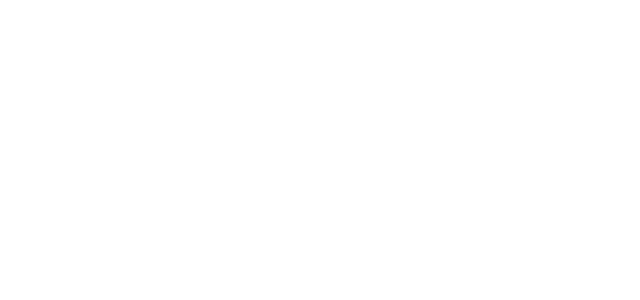
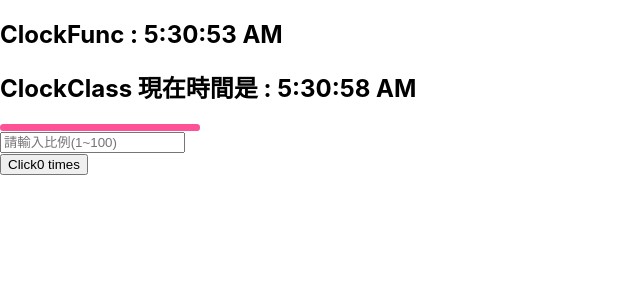
Before and after one commit to leodu1228/ReactProject, a React (Create React App) app: page / in a window 1280 px wide. Shown: the top 300 px of the page, without its empty margins (0-640 px from the left). Built offline with nearby package versions, Linux system fonts and the light colour scheme.

Commit message:
Progress Component
Use useState to replace class component

```diff
--- /dev/null
+++ b/src/Components/Button/index.js
@@ -0,0 +1,25 @@
+import React from 'react';
+
+
+export default class Button extends React.PureComponent{
+    constructor(props){
+        super(props);
+        this.state = {count: 0,};
+    }
+
+    updateCount(){
+        this.setState( (preState, props)=>{
+            return {count: preState.count+1}
+        });
+    }
+
+    render(){
+        return(
+            <div>
+                <button onClick = {()=> this.updateCount()}>
+                    Click{this.state.count} times
+                </button>
+            </div>
+        )
+    }
+}
--- a/src/Components/ClockClass/index.js
+++ b/src/Components/ClockClass/index.js
@@ -1,5 +1,6 @@
 import React from 'react';
-// Version 1
+
+// // Version 1
 // export default class ClockClass extends React.Component{
 //     constructor(props) {
 //         super(props);
@@ -30,7 +31,6 @@
 //     }
 // };
 
-
 /*
 當 prop 或 state 有變化時，就會產生更新。當一個 component 被重新 render 時，其生命週期將會依照下列的順序呼叫這些方法：
 
@@ -46,7 +46,7 @@
 export default class ClockClass extends React.Component{
   constructor(props){
   super(props);
-  this.state= {time: new Date()}
+  this.state= {time: new Date()} // 初始化 state.time的值
   }
 
 
--- a/src/Components/MouseTracker/index.js
+++ b/src/Components/MouseTracker/index.js
@@ -1,10 +1,10 @@
 import React from 'react';
 
-class Cat extends React.Component{
+class ManLogo extends React.Component{
   render(){
     const mouse = this.props.mouse;
     return(
-      <img src = {[require("../../cat.jpg")]} style={{position: 'absolute', left: mouse.x,
+      <img alt= '' src="../../man.png" style={{position: 'absolute', left: mouse.x,
       top: mouse.y}}/>
     );
   }
@@ -37,12 +37,12 @@
 class MouseTracker extends React.Component{
   render(){
     return(
-      <>
-      <h1>Move the mouse around!</h1>
-      <Mouse render={mouse=>(
-        <Cat mouse={mouse} />
-      )}/>
-      </>
+      <div>
+        <h1>Move the mouse around!</h1>
+        <Mouse render={mouse=>(
+            <ManLogo mouse={mouse} /> // render props
+          )}/>
+      </div>
     );
   }
 }
--- /dev/null
+++ b/src/Components/Progress/index.js
@@ -0,0 +1,42 @@
+import React, {useState} from 'react';
+// // Version1: Class Component
+// export default class Progress extends React.Component{
+//     constructor(){
+//         super()
+//         this.state = {percent: "0"}
+//         this.changePercent = this.changePercent.bind(this)
+//     }
+
+//     changePercent(e){
+//         this.setState({percent: e})
+//     }
+
+//     render(){
+//         return(
+//             <div>
+//                 <div className="progress-back" style={{backgroundColor:"rgba(0,0,0,0.2)",width:"200px",height:"7px",borderRadius:"10px"}}>
+//                 <div className="progress-bar" style={{backgroundColor:"#fe5196",width: this.state.percent+"%", height:"100%",borderRadius:"10px"}}></div>
+//                 </div>
+//                 <input placeholder="請輸入進度條比例(1~100)" onChange={(e)=>{this.changePercent(e.target.value)}}></input>
+//             </div>
+//         )
+//     }
+// }
+
+
+// Version2 : func component + useState 取代 class component
+const Progress = () => {
+    const [Inputpercent, changePercent] = useState('')
+
+    return(
+        <div>
+        <div className="progress-back" style={{backgroundColor:"rgba(0,0,0,0.2)",width:"200px",height:"7px",borderRadius:"10px"}}>
+        <div className="progress-bar" style={{backgroundColor:"#fe5196",width: Inputpercent+"%", height:"100%",borderRadius:"10px"}}></div>
+        </div>
+        <input placeholder="請輸入比例(1~100)" onChange={(e)=>{changePercent(e.target.value)}}></input>
+    </div>
+    )
+
+}
+
+export default Progress;
--- a/src/index.js
+++ b/src/index.js
@@ -1,28 +1,28 @@
 import React from 'react';
 import ReactDOM from 'react-dom';
 import './index.css';
-import App from './App';
 import reportWebVitals from './reportWebVitals';
 import ClockClass from './Components/ClockClass';
 import ClockFunc from './Components/ClockFunc';
-import MouseTracker from './Components/MouseTracker';
+import Button from './Components/Button';
+import Progress from './Components/Progress';
 
 // ReactDOM.render 傳入兩個參數
 ReactDOM.render(
   <React.StrictMode>
-    <App />
     <ClockFunc></ClockFunc>
     <ClockClass></ClockClass>
-    <MouseTracker></MouseTracker>
+    <Progress></Progress>
+    <Button></Button>
   </React.StrictMode>,
   document.getElementById('root')
 );
 
-const removeClockClassComponent = () => {
-  ReactDOM.unmountComponentAtNode(document.getElementById('root'))
-}
+// const removeClockClassComponent = () => {
+//   ReactDOM.unmountComponentAtNode(document.getElementById('root'))
+// }
 
-setTimeout(removeClockClassComponent, 5000);
+// setTimeout(removeClockClassComponent, 5000);
 
 // If you want to start measuring performance in your app, pass a function
 // to log results (for example: reportWebVitals(console.log))
```
Also changed, not shown: src/Components/StateHook/index.js (added, +16 -0 lines).
